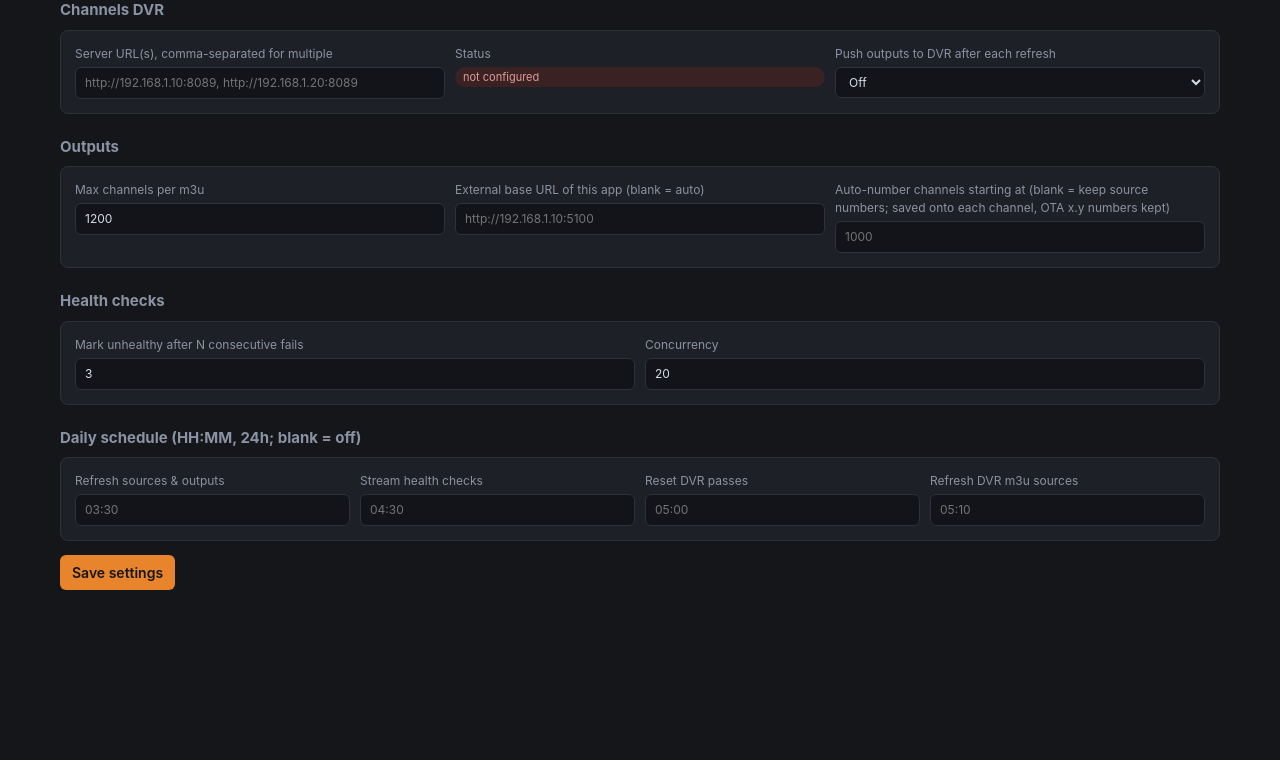
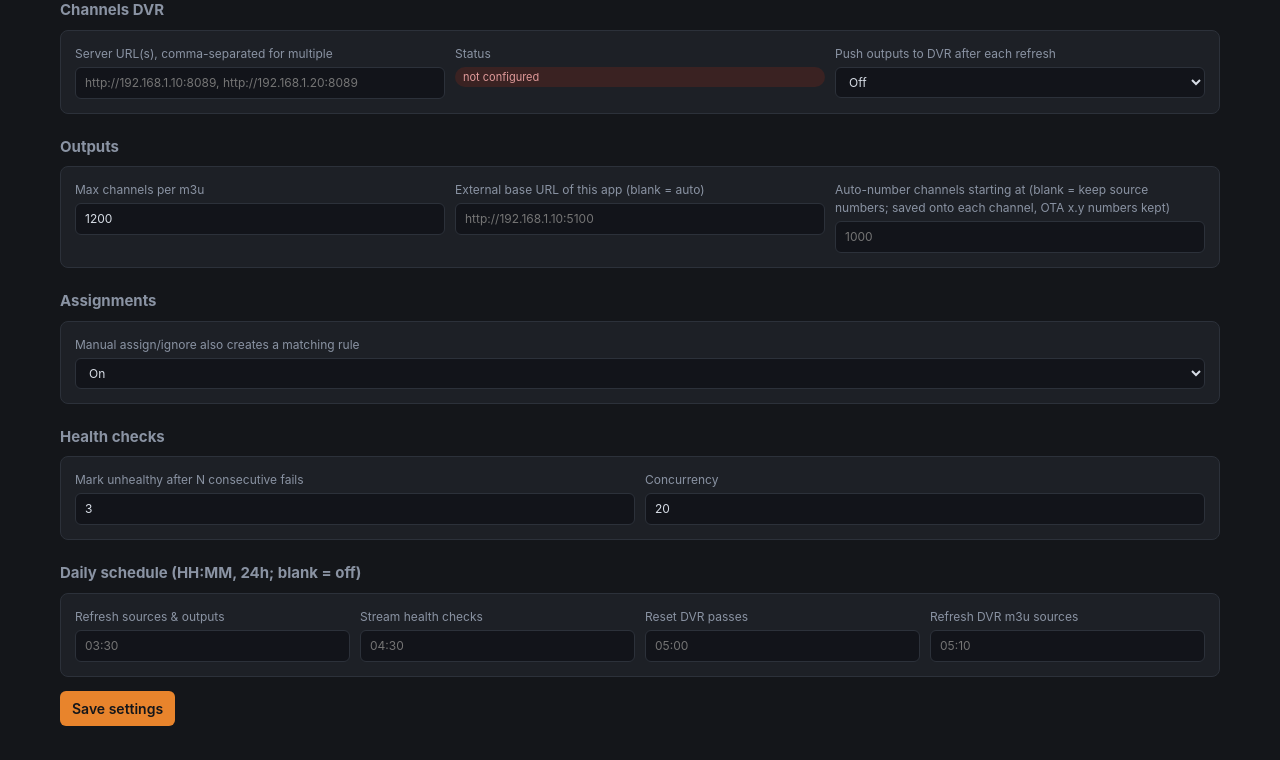
Before and after one commit to Eagle383/channelforge, a FastAPI app: page /settings in a window 1280 px wide. Shown: the part 119-879 px from the top of the page. Before the commit the page ends 709 px from the top, so only its background shows below. Run offline with FastAPI, Linux system fonts and the light colour scheme; data comes from the database, SQL or seed files in the repository; data that the repository does not hold is empty.

Commit message:
Manual assign/ignore auto-creates a matching equals rule
New auto_rule_on_assign setting (default on): assigning or ignoring a
source channel by hand also inserts a name-equals rule and re-runs the
rule pass, so duplicate copies across sources follow immediately and
future appearances assign themselves.

Co-Authored-By: Claude Fable 5 <noreply@anthropic.com>

```diff
--- a/channelforge/app.py
+++ b/channelforge/app.py
@@ -88,7 +88,7 @@ def channels_page(request: Request, q: str = "", show: str = "all"):
     if show == "inactive":
         where += " AND c.active = 0"
     rows = db.q(f"""SELECT c.*, (SELECT COUNT(*) FROM source_channels sc WHERE sc.channel_id = c.id AND sc.present = 1) n_children
-                    FROM channels c WHERE {where} ORDER BY c.name COLLATE NOCASE LIMIT 500""", params)
+                    FROM channels c WHERE {where} ORDER BY c.name COLLATE NOCASE""", params)
     total = db.q1("SELECT COUNT(*) n FROM channels")["n"]
     return render("channels.html", request, channels=rows, q=q, show=show, total=total)
 
@@ -127,7 +127,7 @@ def assign_page(request: Request, q: str = "", show: str = "unassigned"):
     rows = db.q(f"""SELECT sc.*, s.name AS source_name, c.name AS channel_name
                     FROM source_channels sc JOIN sources s ON s.id = sc.source_id
                     LEFT JOIN channels c ON c.id = sc.channel_id
-                    WHERE {where} ORDER BY sc.name COLLATE NOCASE LIMIT 500""", params)
+                    WHERE {where} ORDER BY sc.name COLLATE NOCASE""", params)
     counts = {
         "unassigned": db.q1("SELECT COUNT(*) n FROM source_channels WHERE present=1 AND channel_id IS NULL AND ignored=0")["n"],
         "ignored": db.q1("SELECT COUNT(*) n FROM source_channels WHERE present=1 AND ignored=1")["n"],
@@ -136,11 +136,27 @@ def assign_page(request: Request, q: str = "", show: str = "unassigned"):
     return render("assign.html", request, rows=rows, q=q, show=show, counts=counts)
 
 
+def _auto_rule(sc_name, action, target_id):
+    """Create an equals rule mirroring a manual assign/ignore, then re-run rules
+    so every other copy of the channel follows immediately."""
+    if not sc_name or db.q1("SELECT id FROM rules WHERE match_field = 'name' AND match_type = 'equals' AND pattern = ?", (sc_name,)):
+        return ""
+    db.execute("INSERT INTO rules(name, priority, active, match_field, match_type, pattern, action, target_channel_id, set_field, set_value) VALUES(?,?,?,?,?,?,?,?,?,?)",
+               (f"auto: {sc_name}", 100, 1, "name", "equals", sc_name, action, target_id, "", ""))
+    assigned, ignored = rules.apply_all()
+    return f"; rule created ({assigned} more assigned, {ignored} ignored)"
+
+
 @app.post("/assign/set")
 def assign_set(request: Request, sc_id: int = Form(...), target: str = Form("")):
     target = target.strip()
+    sc = db.q1("SELECT name FROM source_channels WHERE id = ?", (sc_id,))
+    auto = db.get_setting("auto_rule_on_assign") == "1" and sc is not None
+    extra = ""
     if target.casefold() == "ignore":
         db.execute("UPDATE source_channels SET ignored = 1, channel_id = NULL WHERE id = ?", (sc_id,))
+        if auto:
+            extra = _auto_rule(sc["name"], "ignore", None)
     elif not target:
         db.execute("UPDATE source_channels SET ignored = 0, channel_id = NULL WHERE id = ?", (sc_id,))
     else:
@@ -152,7 +168,9 @@ def assign_set(request: Request, sc_id: int = Form(...), target: str = Form(""))
         else:
             cid = row["id"]
         db.execute("UPDATE source_channels SET channel_id = ?, ignored = 0 WHERE id = ?", (cid, sc_id))
-    return back(request, "updated")
+        if auto:
+            extra = _auto_rule(sc["name"], "assign", cid)
+    return back(request, "updated" + extra)
 
 
 # ---------- rules ----------
@@ -165,7 +183,7 @@ def rules_page(request: Request, q: str = ""):
     rows = db.q(f"""SELECT r.*, s.name AS source_name, c.name AS target_name
                     FROM rules r LEFT JOIN sources s ON s.id = r.source_id
                     LEFT JOIN channels c ON c.id = r.target_channel_id
-                    WHERE {where} ORDER BY r.priority, r.id LIMIT 500""", params)
+                    WHERE {where} ORDER BY r.priority, r.id""", params)
     total = db.q1("SELECT COUNT(*) n FROM rules")["n"]
     return render("rules.html", request, rules=rows, q=q, total=total,
                   match_fields=rules.MATCH_FIELDS, match_types=rules.MATCH_TYPES, set_fields=rules.SET_FIELDS)
--- a/channelforge/db.py
+++ b/channelforge/db.py
@@ -99,6 +99,7 @@ DEFAULT_SETTINGS = {
     "schedule.reset_passes": "",
     "schedule.refresh_dvr_m3u": "",
     "base_url": "",                            # external URL of this app for m3u links; blank = derive from request
+    "auto_rule_on_assign": "1",                # manual assign/ignore also creates a matching equals rule
 }
 
 
--- a/channelforge/templates/channels.html
+++ b/channelforge/templates/channels.html
@@ -1,6 +1,6 @@
 {% extends "base.html" %}
 {% block content %}
-<h1>Channels <span class="dim small">({{ total }} total, showing up to 500)</span></h1>
+<h1>Channels <span class="dim small">({{ channels|length }} shown of {{ total }})</span></h1>
 <div class="bar">
   <form class="inline grow" method="get">
     <input name="q" value="{{ q }}" placeholder="search name..." style="width:240px">
--- a/channelforge/templates/rules.html
+++ b/channelforge/templates/rules.html
@@ -1,6 +1,6 @@
 {% extends "base.html" %}
 {% block content %}
-<h1>Rules <span class="dim small">({{ total }} total, showing up to 500)</span></h1>
+<h1>Rules <span class="dim small">({{ rules|length }} shown of {{ total }})</span></h1>
 <div class="bar">
   <form class="inline grow" method="get">
     <input name="q" value="{{ q }}" placeholder="search name or pattern..." style="width:280px">
```
Also changed, not shown: channelforge/templates/settings.html (+9 -0 lines), 1 other file.
